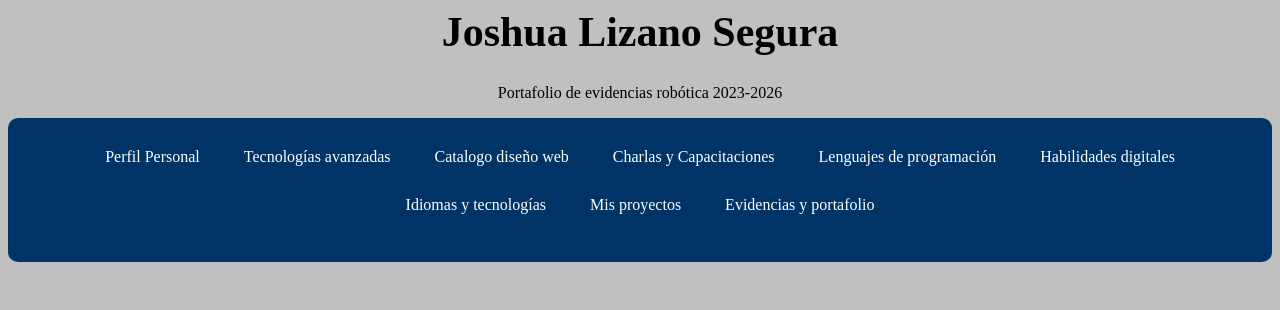
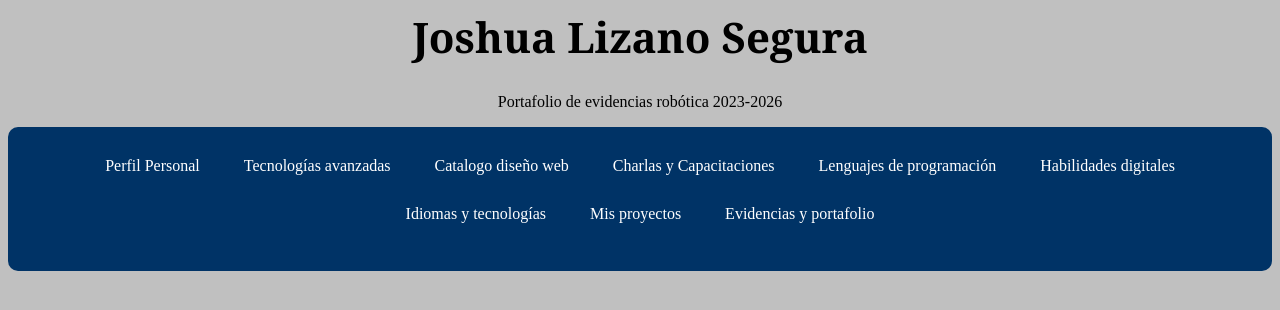
Before and after one commit to joshualizano2010-dev/JoshuaLizano, a plain HTML site: page index.html in a window 1280 px wide. Drawn offline with Linux system fonts and the light colour scheme.

Commit message:
Update index.html

```diff
--- a/index.html
+++ b/index.html
@@ -4,7 +4,7 @@
   <title>Portafolio personal</title>
 </head>
 <body>
-<h1> Joshua Lizano Segura </h1>
+<h1 style="font-family: Georgia, serif;">Joshua Lizano Segura </h1>
 <p> Portafolio de evidencias robótica 2023-2026   </p>
 <div class="menu">
 <a href="perfil.html">Perfil Personal </a>
```
